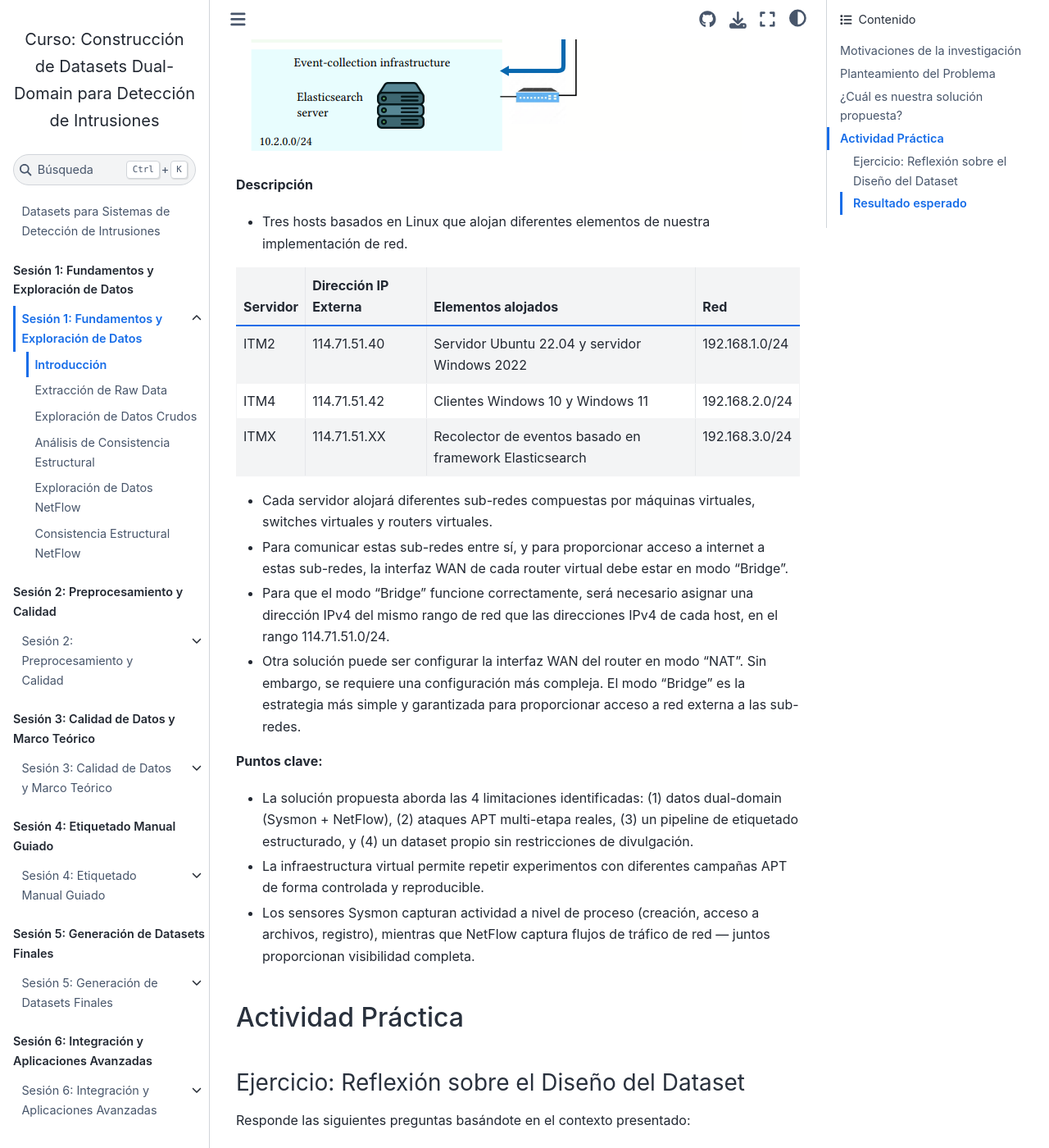
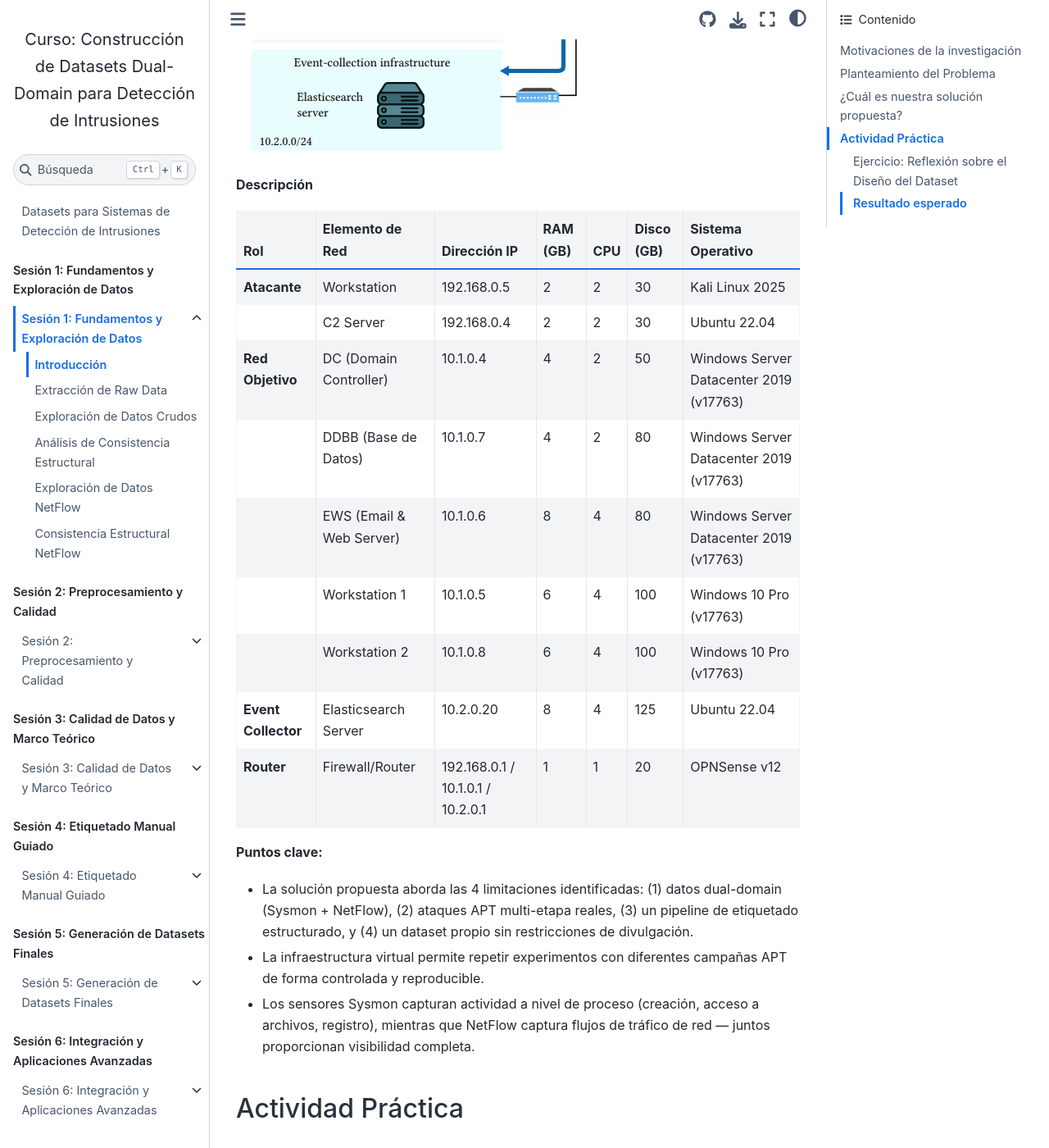
Before and after one commit to ollerenac/curso2026, a Jupyter Book: the page built from sesion-1/1-introduccion.md, in a window 1280 px wide and 1400 px high, scrolled down 4383 px. Shown: the whole window at 82% size. Built offline with Jupyter Book 1.0.4 settings and Sphinx 7.4.7 and the Sphinx Book theme 1.1.4, drawn with Linux system fonts in a browser that asks for light colours.

Commit message:
Update intro session table, fix infrastructure table, minor edits
- intro.md: Update session table to 6-session structure
- 1-introduccion.md: Replace infrastructure table with correct VM roles,
  IPs, resources, and operating systems from LaTeX source
- sesion-1/index.md: Refine objective wording
- .gitignore: Add PROMPT.md

Co-Authored-By: Claude Opus 4.6 <noreply@anthropic.com>

```diff
--- a/sesion-1/1-introduccion.md
+++ b/sesion-1/1-introduccion.md
@@ -72,18 +72,17 @@ _**Paper**: "Learn-IDS: Bridging Gaps between Datasets and Learning-Based Networ
 
 **Descripción**
 
-- Tres hosts basados en Linux que alojan diferentes elementos de nuestra implementación de red.
-
-| Servidor | Dirección IP Externa | Elementos alojados                                    | Red           |
-|----------|----------------------|-------------------------------------------------------|---------------|
-| ITM2     | 114.71.51.40         | Servidor Ubuntu 22.04 y servidor Windows 2022         |192.168.1.0/24 |
-| ITM4     | 114.71.51.42         | Clientes Windows 10 y Windows 11                      |192.168.2.0/24 |
-| ITMX     | 114.71.51.XX         | Recolector de eventos basado en framework Elasticsearch|192.168.3.0/24 |
-
-- Cada servidor alojará diferentes sub-redes compuestas por máquinas virtuales, switches virtuales y routers virtuales.
-- Para comunicar estas sub-redes entre sí, y para proporcionar acceso a internet a estas sub-redes, la interfaz WAN de cada router virtual debe estar en modo 'Bridge'.
-- Para que el modo 'Bridge' funcione correctamente, será necesario asignar una dirección IPv4 del mismo rango de red que las direcciones IPv4 de cada host, en el rango 114.71.51.0/24.
-- Otra solución puede ser configurar la interfaz WAN del router en modo 'NAT'. Sin embargo, se requiere una configuración más compleja. El modo 'Bridge' es la estrategia más simple y garantizada para proporcionar acceso a red externa a las sub-redes.
+| Rol | Elemento de Red | Dirección IP | RAM (GB) | CPU | Disco (GB) | Sistema Operativo |
+|-----|----------------|-------------|----------|-----|------------|-------------------|
+| **Atacante** | Workstation | 192.168.0.5 | 2 | 2 | 30 | Kali Linux 2025 |
+| | C2 Server | 192.168.0.4 | 2 | 2 | 30 | Ubuntu 22.04 |
+| **Red Objetivo** | DC (Domain Controller) | 10.1.0.4 | 4 | 2 | 50 | Windows Server Datacenter 2019 (v17763) |
+| | DDBB (Base de Datos) | 10.1.0.7 | 4 | 2 | 80 | Windows Server Datacenter 2019 (v17763) |
+| | EWS (Email & Web Server) | 10.1.0.6 | 8 | 4 | 80 | Windows Server Datacenter 2019 (v17763) |
+| | Workstation 1 | 10.1.0.5 | 6 | 4 | 100 | Windows 10 Pro (v17763) |
+| | Workstation 2 | 10.1.0.8 | 6 | 4 | 100 | Windows 10 Pro (v17763) |
+| **Event Collector** | Elasticsearch Server | 10.2.0.20 | 8 | 4 | 125 | Ubuntu 22.04 |
+| **Router** | Firewall/Router | 192.168.0.1 / 10.1.0.1 / 10.2.0.1 | 1 | 1 | 20 | OPNSense v12 |
 
 **Puntos clave:**
 - La solución propuesta aborda las 4 limitaciones identificadas: (1) datos dual-domain (Sysmon + NetFlow), (2) ataques APT multi-etapa reales, (3) un pipeline de etiquetado estructurado, y (4) un dataset propio sin restricciones de divulgación.
```
Also changed, not shown: intro.md (+11 -5 lines), sesion-1/index.md (+2 -2 lines), 1 other file.
